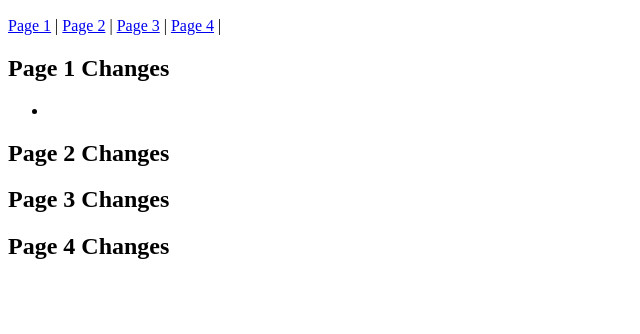
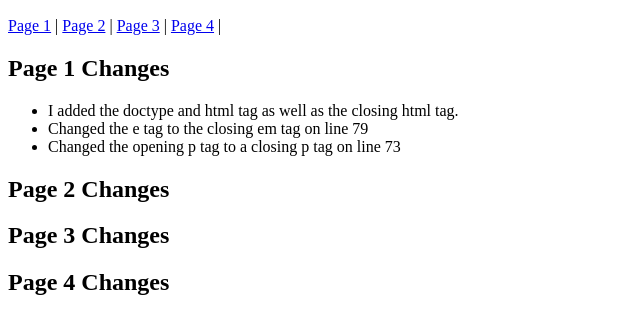
Before and after one commit to WarrenGoodellV/WarrenGoodellV.github.io, a plain HTML site: page html-midterm/page5.html in a window 1280 px wide. Shown: the part 110-444 px from the top of the page, without its empty margins (0-640 px from the left). Drawn offline with Linux system fonts and the light colour scheme.

Commit message:
corrected changes

```diff
--- a/html-midterm/page5.html
+++ b/html-midterm/page5.html
@@ -21,7 +21,9 @@
     </div>
     <h2>Page 1 Changes</h2>
     <ul>
-        <li></li>
+        <li>I added the doctype and html tag as well as the closing html tag.</li>
+        <li>Changed the e tag to the closing em tag on line 79</li>
+        <li> Changed the opening p tag to a closing p tag on line 73</li>
     </ul>
     <h2>Page 2 Changes</h2>
     <h2>Page 3 Changes</h2>
```
Also changed, not shown: html-midterm/page1.html (+2 -2 lines).
